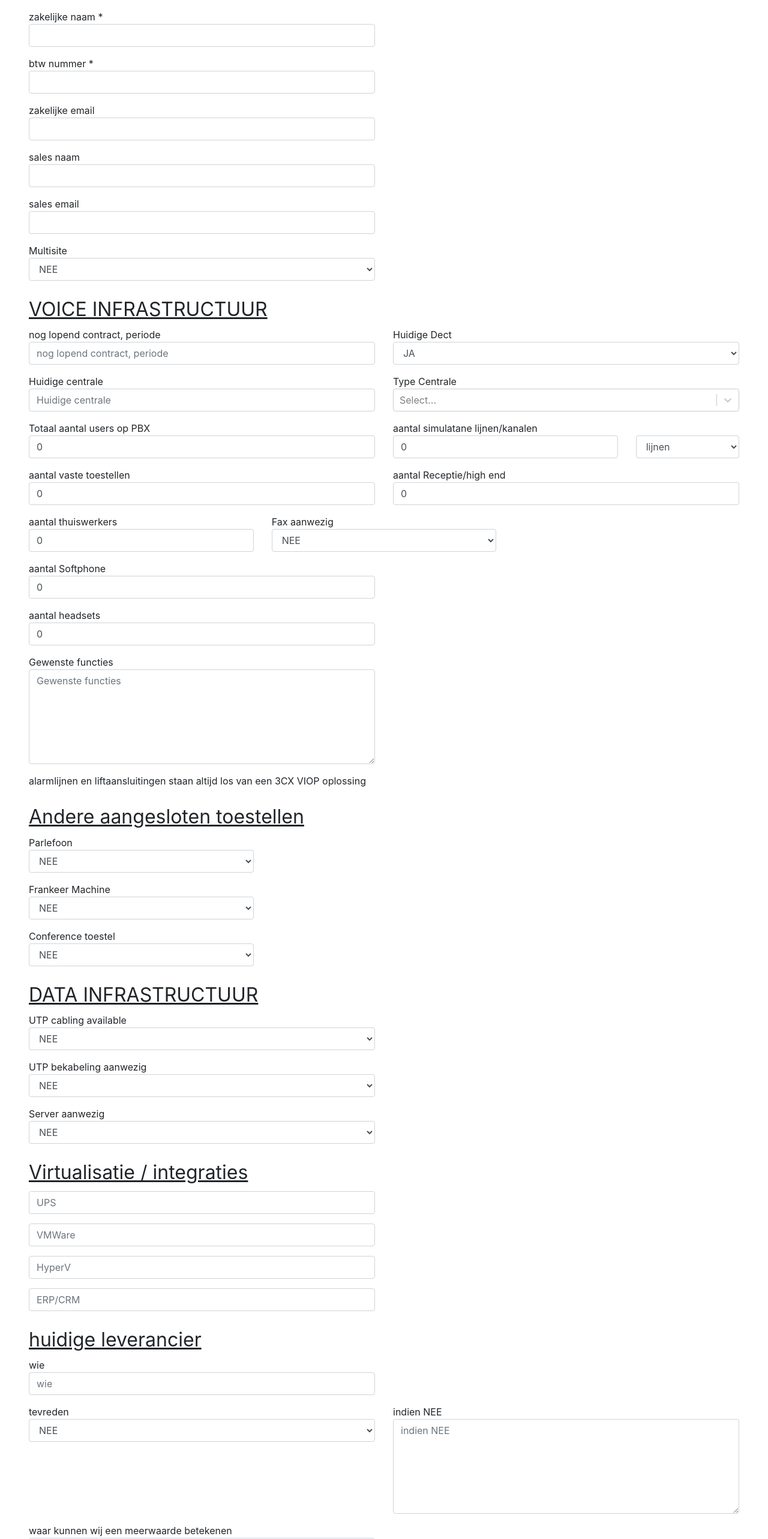
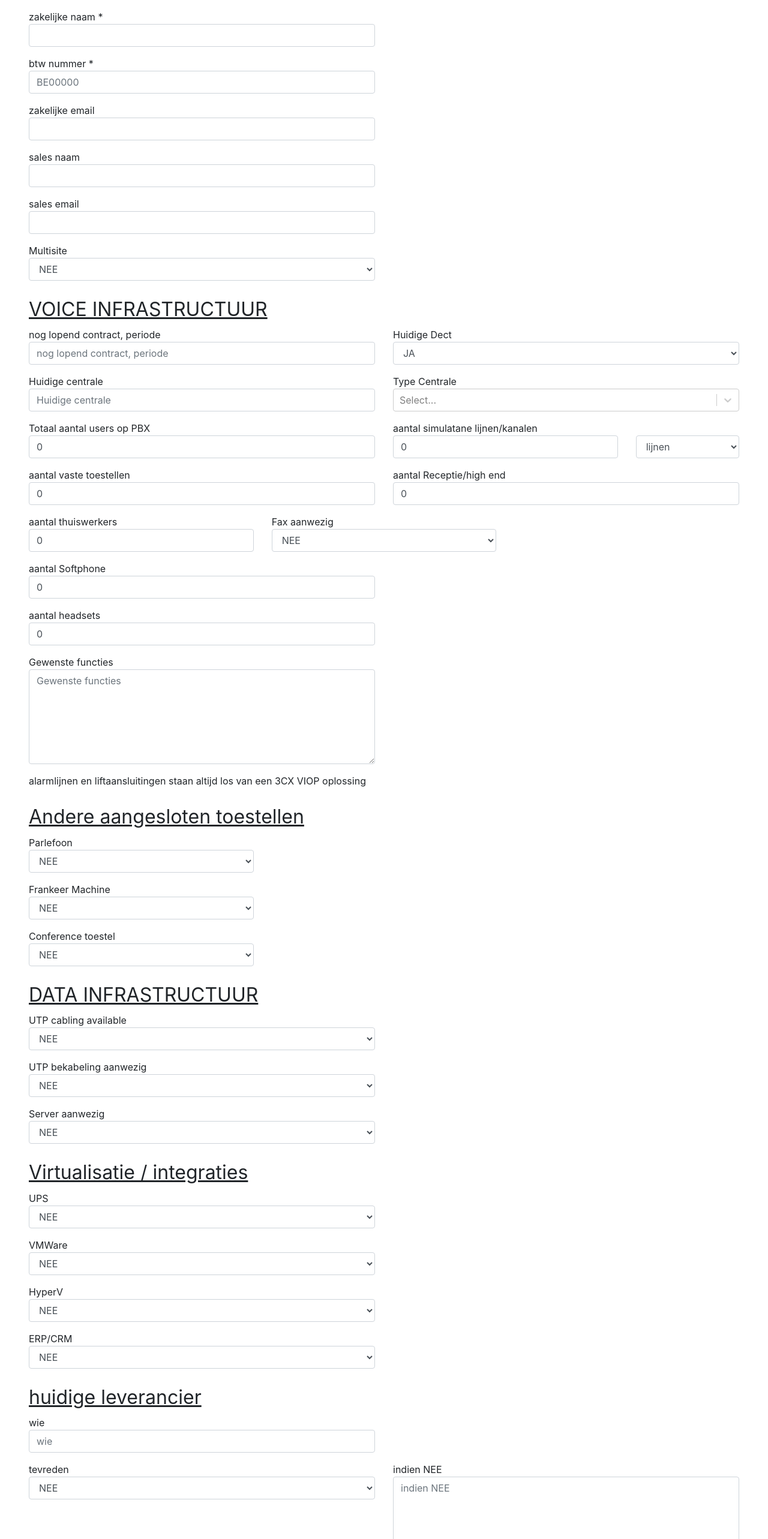
Before and after one commit to MuhammadUsman786786/tl_create_contact, a React (Create React App) app: page / in a window 1280 px wide. Shown: the top 2566 px of the page at 60% size. Built offline with nearby package versions, Linux system fonts and the light colour scheme; a web font is replaced by a local one.

Commit message:
validation added

```diff
--- a/public/index.html
+++ b/public/index.html
@@ -12,7 +12,7 @@
 
     <meta charset="utf-8">
     <meta name="viewport" content="width=device-width, initial-scale=1, shrink-to-fit=no">
-    <title>Bootstrap Elegant Account Login Form with Avatar Icon</title>
+    <title>TL Create Contact</title>
     <link rel="stylesheet" href="https://fonts.googleapis.com/css?family=Merienda+One">
     <link rel="stylesheet" href="https://stackpath.bootstrapcdn.com/bootstrap/4.5.0/css/bootstrap.min.css">
     <link rel="stylesheet" href="https://fonts.googleapis.com/icon?family=Material+Icons">
--- a/src/App.js
+++ b/src/App.js
@@ -56,17 +56,17 @@ const FORM_INITIAL_STATE = {
 //other connected devices
 	parlefoonCount: STATUS_KEYS.FALSE,
 	parlefoonTypeAndBrand: '',
-	parlefoonType: STATUS_KEYS.FALSE,
+	parlefoonType: [],
 
 
 	frankeerMachineCount: STATUS_KEYS.FALSE,
 	frankeerMachineTypeAndBrand: '',
-	frankeerMachineType: STATUS_KEYS.FALSE,
+	frankeerMachineType: [],
 
 
 	conferenceDeviceCount: STATUS_KEYS.FALSE,
 	conferenceDeviceTypeAndBrand: '',
-	conferenceDeviceType: STATUS_KEYS.FALSE,
+	conferenceDeviceType: [],
 
 //data infra
 	isUTPCablingAvailable: STATUS_KEYS.FALSE,
@@ -92,18 +92,23 @@ const UserInfoSection = (props = {}) => {
 	const {onChange} = props || {}
 	return <div>
 		{ map(USER_INFO_DATA_LIST, (item) => {
-			const {id, title, dataKey} = item || {}
-			return <div className='row mb-3' key={ id }>
+			const {id, title,placeholder, dataKey, validator = () => ({})} = item || {}
+			const {isError=false, message=''} = validator({value:props[dataKey]})||{}
+			return <div className='mb-3' key={id}>
+				<div className='row' key={ id }>
 				<div className='col-6 d-flex align-items-end'>
 					<CustomInputField
 						type={ INPUT_TYPES.TEXT }
 						className='w-100'
+						placeholder={ placeholder }
 						title={ title }
 						name={ dataKey }
 						value={ props[dataKey] }
 						onChange={ onChange }
 					/>
 				</div>
+			</div>
+				{isError &&<span className='text-danger'>{message}</span>}
 			</div>
 		}) }
 	</div>
@@ -348,10 +353,10 @@ const OtherConnectedDeviceItem = (props) => {
 		<Fragment>
 			<div className='col-4'>
 				<CustomInputField
-					title={ 'Type/Merk' }
+					title={ 'Merk' }
 					type={ INPUT_TYPES.TEXT }
 					className='w-100'
-					placeholder="Type/Merk"
+					placeholder="Merk"
 					name={ key2 }
 					value={ value2 }
 					onChange={ onChange }
@@ -471,13 +476,11 @@ const VirtualizationSectionSection = (props = {}) => {
 		{ map(VIRTUALIZATION_DATA_LIST, (item) => {
 			const {id, title, dataKey} = item || {}
 			return <div className='row mb-3' key={ id }>
-				<div className='col-6 d-flex align-items-end'>
-					<CustomInputField
-						type={ INPUT_TYPES.NUMBER }
-						className='w-100'
-						placeholder={ title }
+				<div className='col-6'>
+					<MultiSelect
 						name={ dataKey }
 						value={ props[dataKey] }
+						title={ title }
 						onChange={ onChange }
 					/>
 				</div>
@@ -610,4 +613,4 @@ const App = () => {
 	);
 }
 
-export default App; // let me do quickly locally & them apply on here.k
+export default App;
--- a/src/Utilities/Constants.js
+++ b/src/Utilities/Constants.js
@@ -1,3 +1,5 @@
+import {vatNumberValidation} from "./Validation";
+
 export const INPUT_TYPES = {
 	NUMBER: 'number',
 	TEXT: 'text'
@@ -26,11 +28,11 @@ export const VIRTUALIZATION_DATA_LIST = [
 ]
 
 export const USER_INFO_DATA_LIST = [
-	{id: '1', title: ' zakelijke naam *', dataKey: 'customerName'},
-	{id: '2', title: ' btw nummer *', dataKey: 'customerVatNumber'},
-	{id: '3', title: ' zakelijke email', dataKey: 'customerEmail'},
-	{id: '4', title: ' sales naam ', dataKey: 'salesName'},
-	{id: '5', title: ' sales email', dataKey: 'salesEmail'},
+	{id: '1', title: ' zakelijke naam *',placeholder:'', dataKey: 'customerName',validator:()=>true},
+	{id: '2', title: ' btw nummer *',placeholder:'BE00000', dataKey: 'customerVatNumber',validator:(props)=>vatNumberValidation(props)},
+	{id: '3', title: ' zakelijke email',placeholder:'', dataKey: 'customerEmail',validator:()=>true},
+	{id: '4', title: ' sales naam ',placeholder:'', dataKey: 'salesName',validator:()=>true},
+	{id: '5', title: ' sales email',placeholder:'', dataKey: 'salesEmail',validator:()=>true},
 ]
 
 export const SYNC_SOLUTION_DATALIST = [
--- a/src/Utilities/Transform.js
+++ b/src/Utilities/Transform.js
@@ -120,10 +120,10 @@ export const buildApiParams = (props) => {
 		{name: 'is_server_present', value: getBooleanByType(isServerPresent)},
 		{name: 'is_server_meet_specification', value: getBooleanByType(isServerMeetSpecification)},
 
-		{name: 'ups', value: Ups},
-		{name: 'vm_ware', value: VmWare},
-		{name: 'hyper_V', value: hyperV},
-		{name: 'erp_or_crm', value: ErpOrCrm},
+		{name: 'ups', value: getBooleanByType(Ups)},
+		{name: 'vm_ware', value: getBooleanByType(VmWare)},
+		{name: 'hyper_V', value: getBooleanByType(hyperV)},
+		{name: 'erp_or_crm', value: getBooleanByType(ErpOrCrm)},
 
 		{name: 'currentSupplier', value: currentSupplier},
 		{name: 'is_supplier_satisfied', value: getBooleanByType(isSupplierSatisfied)},
--- a/src/Utilities/Validation.js
+++ b/src/Utilities/Validation.js
@@ -11,9 +11,19 @@ const emptyValidation = (value, label) => {
 export const formValidationHandler = (props) => {
 	const {customerName, customerVatNumber,} = props
 	if (emptyValidation(customerName, 'zakelijke naam') &&
-		emptyValidation(customerVatNumber, 'btw nummer')
+		emptyValidation(customerVatNumber, 'btw nummer') &&
+		(!vatNumberValidation({value: customerVatNumber, isShowMessage: true}).isError)
 	) {
 		return true
 	}
 	return false
 }
+
+export const vatNumberValidation = (props) => {
+	const {value, isShowMessage = false} = props || {}
+	if (!_.isEmpty(value) && !_.startsWith(value,'BE')) {
+		isShowMessage && toast.error('geldig formaat is BE00000')
+		return {isError: true, message: 'geldig formaat is BE00000'}
+	}
+	return {isError: false}
+}
```
